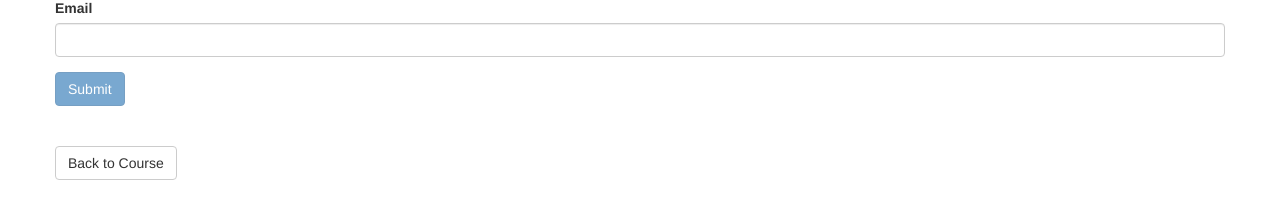
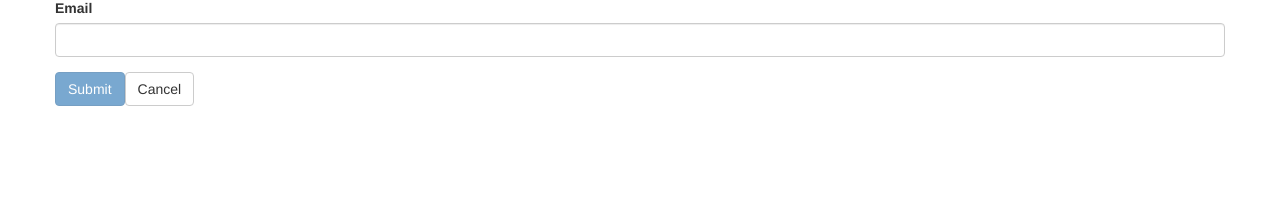
Before and after one commit to dariamuresan/online-campus, an Angular app: page /teacher-courses/1/new in a window 1280 px wide. Shown: the part 161-380 px from the top of the page. Built offline with nearby package versions, Linux system fonts and the light colour scheme.

Commit message:
Changed the style of some buttons in teacher component

```diff
--- a/src/app/app-routing.module.ts
+++ b/src/app/app-routing.module.ts
@@ -1,10 +1,44 @@
 import { NgModule } from '@angular/core';
 import { Routes, RouterModule } from '@angular/router';
+import { AdminCourseEditComponent } from './admin-courses/admin-course-edit/admin-course-edit.component';
+import { AdminCoursesComponent } from './admin-courses/admin-courses.component';
+import { AdminNewCourseComponent } from './admin-courses/admin-new-course/admin-new-course.component';
+import { LoginComponent } from './authentication/login/login.component';
+import { CourseNotSelectedComponent } from './course-not-selected/course-not-selected.component';
+import { HomeComponent } from './home/home.component';
+import { PageNotFoundComponent } from './page-not-found/page-not-found.component';
+import { StudentCourseDetailComponent } from './student-courses/student-course-detail/student-course-detail.component';
+import { StudentCoursesComponent } from './student-courses/student-courses.component';
+import { AddStudentToCourseComponent } from './teacher-courses/add-student-to-course/add-student-to-course.component';
+import { TeacherCourseDetailComponent } from './teacher-courses/teacher-course-detail/teacher-course-detail.component';
+import { TeacherCourseListComponent } from './teacher-courses/teacher-course-list/teacher-course-list.component';
+import { TeacherCoursesEditComponent } from './teacher-courses/teacher-courses-edit/teacher-courses-edit.component';
+import { TeacherCoursesComponent } from './teacher-courses/teacher-courses.component';
 
-const routes: Routes = [];
+const appRoutes: Routes = [
+  {path: '', component: HomeComponent, pathMatch: 'full'},
+  {path: 'login', component: LoginComponent},
+  {path: 'student-courses', component: StudentCoursesComponent, children: [
+    {path: '', component: CourseNotSelectedComponent},
+    {path: ':id', component: StudentCourseDetailComponent}
+  ]},
+  {path: 'teacher-courses', component: TeacherCoursesComponent, children: [
+    {path: '', component: TeacherCourseListComponent},
+    {path: ':id', component: TeacherCourseDetailComponent},
+    {path: ':id/edit', component: TeacherCoursesEditComponent},
+    {path: ':id/new', component: AddStudentToCourseComponent}
+  ]},
+  {path: 'admin-courses', component: AdminCoursesComponent, children: [
+    {path: '', component: CourseNotSelectedComponent},
+    {path: 'new', component: AdminNewCourseComponent},
+    {path: ':id', component: AdminCourseEditComponent}
+  ]},
+  {path: 'not-found', component: PageNotFoundComponent},
+  {path: '**', redirectTo: 'not-found'}
+];
 
 @NgModule({
-  imports: [RouterModule.forRoot(routes)],
+  imports: [RouterModule.forRoot(appRoutes)],
   exports: [RouterModule]
 })
 export class AppRoutingModule { }
--- a/src/app/app.module.ts
+++ b/src/app/app.module.ts
@@ -30,28 +30,6 @@ import { AdminNewCourseComponent } from './admin-courses/admin-new-course/admin-
 import { LoginComponent } from './authentication/login/login.component';
 import { HelloUserComponent } from './hello-user/hello-user.component';
 
-const appRoutes: Routes = [
-  {path: '', component: HomeComponent, pathMatch: 'full'},
-  {path: 'login', component: LoginComponent},
-  {path: 'student-courses', component: StudentCoursesComponent, children: [
-    {path: '', component: CourseNotSelectedComponent},
-    {path: ':id', component: StudentCourseDetailComponent}
-  ]},
-  {path: 'teacher-courses', component: TeacherCoursesComponent, children: [
-    {path: '', component: TeacherCourseListComponent},
-    {path: ':id', component: TeacherCourseDetailComponent},
-    {path: ':id/edit', component: TeacherCoursesEditComponent},
-    {path: ':id/new', component: AddStudentToCourseComponent}
-  ]},
-  {path: 'admin-courses', component: AdminCoursesComponent, children: [
-    {path: '', component: CourseNotSelectedComponent},
-    {path: 'new', component: AdminNewCourseComponent},
-    {path: ':id', component: AdminCourseEditComponent}
-  ]},
-  {path: 'not-found', component: PageNotFoundComponent},
-  {path: '**', redirectTo: 'not-found'}
-];
-
 @NgModule({
   declarations: [
     AppComponent,
@@ -82,8 +60,7 @@ const appRoutes: Routes = [
     BrowserModule,
     AppRoutingModule,
     ReactiveFormsModule,
-    FormsModule,
-    RouterModule.forRoot(appRoutes)
+    FormsModule
   ],
   providers: [
     StudentCoursesService,
--- a/src/app/authentication/login/login.component.html
+++ b/src/app/authentication/login/login.component.html
@@ -16,4 +16,4 @@
     </div>
     <div class="col-md-2">
     </div>
-</div>>
+</div>
--- a/src/app/teacher-courses/add-student-to-course/add-student-to-course.component.html
+++ b/src/app/teacher-courses/add-student-to-course/add-student-to-course.component.html
@@ -10,14 +10,8 @@
     <div class="row">
         <div class="col-12">
             <button type = "submit" class = "btn btn-primary" [disabled] = "addForm.invalid">Submit</button>
+            <button class = "btn btn-default" [routerLink] = "['/teacher-courses', id]">Cancel</button>
         </div>
     </div>
 
 </form>
-
-<br><br>
-<div class="row">
-    <div class="col-12">
-        <button class = "btn btn-default" [routerLink] = "['/teacher-courses', id]">Back to Course</button>
-    </div>
-</div>
--- a/src/app/teacher-courses/teacher-courses-edit/teacher-courses-edit.component.html
+++ b/src/app/teacher-courses/teacher-courses-edit/teacher-courses-edit.component.html
@@ -24,6 +24,7 @@
               <div class="col-md-5">
                 <button type="submit" class="btn btn-success pull-right" [disabled] = "editForm.invalid">Apply</button>
                 <button type="button" class="btn btn-dark pull-right" (click) = "onClear()">Clear All</button>
+                <button class = "btn btn-default" [routerLink] = "['/teacher-courses', id]">Cancel</button>
               </div>
             </div>
         </form>
```
